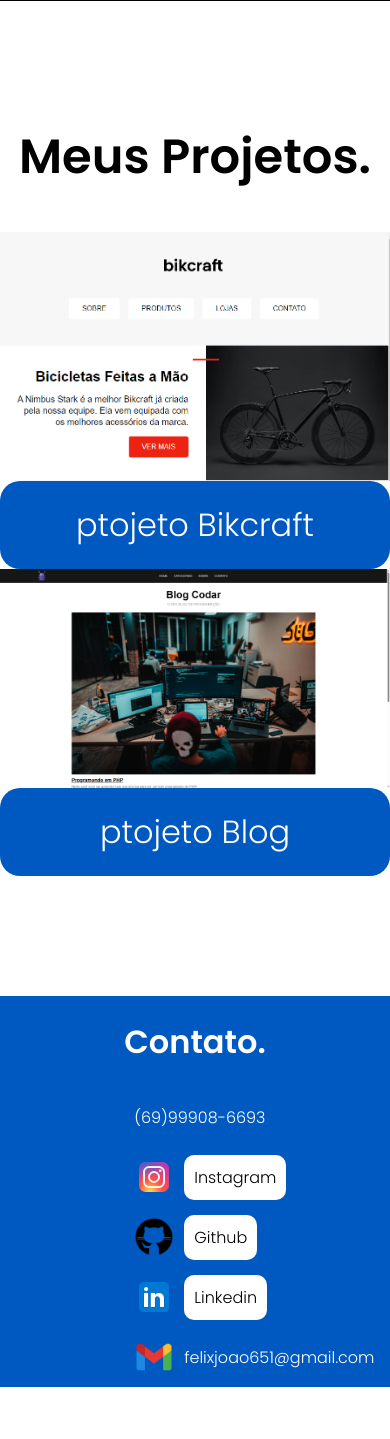
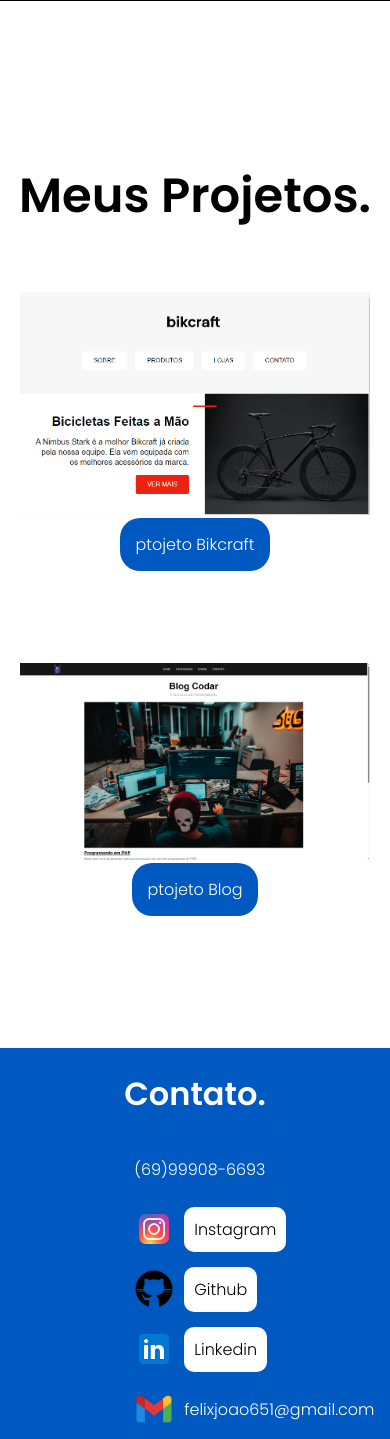
Before and after one commit to joaofelixss/joaofelixss.github.io, a PHP site: page / in a window 390 px wide. Shown: the part 2173-3612 px from the top of the page. Before the commit the page ends 3560 px from the top, so only its background shows below. Run offline with PHP 8.4, Linux system fonts and the light colour scheme.

Commit message:
portifolio

```diff
--- a/css/projetos.css
+++ b/css/projetos.css
@@ -1,32 +1,50 @@
-.projetos{
+.projetos {
+  display: grid;
+  justify-content: center;
   text-align: center;
+  margin-top: 120px;
   font-size: 2rem;
-  margin-top: 120px;
 }
 
-.imagem{
-  display: grid;
-  justify-content: center;
-  margin-bottom: 100px;
+.contanier {
+  display: flex;
   align-items: center;
-  max-width: 100%;
-  margin: 50px 500px;
+  gap: 100px;
 }
 
-.projetos a{
+.imagem {
+  max-width: 600px;
+}
+
+.imagem2 {
+  max-width: 700px;
+}
+
+.projetos a {
   color: #fff;
   background: #0059c1;
-  padding: 20px;
+  padding: 15px;
   border-radius: 20px;
+  font-size: 1rem;
 }
 
-.projetos a:hover{
-  color: #000;;
+.projetos a:hover {
+  color: #000;
   background: #fff;
 }
 
-@media(max-width:1500px){
-  .imagem{
-    margin: 0 auto;
+@media (max-width: 1100px) {
+  .contanier {
+    display: grid;
+    grid-template-columns: 1fr;
+  }
+  .imagem2 {
+    max-width: 600px;
   }
 }
+
+@media (max-width: 600px) {
+  .contanier {
+    padding: 20px;
+  }
+}
--- a/index.html
+++ b/index.html
@@ -59,12 +59,13 @@
   <article class="projetos" id="projetos" aria-label="projetos">
     <div>
       <h1>Meus Projetos<span>.</span></h1>
+    </div>
+    <div class="contanier">
       <div class="imagem">
         <img src="/img/Captura de tela 2023-05-17 113804.png" alt="projeto Bikcraft">
         <a href="./3°Projeto (Bikcraft)/index.html">ptojeto Bikcraft</a>
       </div>
-    </div>
-    <div class="imagem">
+      <div class="imagem2">
         <img src="/Captura de tela 2023-05-22 172853.png" alt="projeto Blog">
         <a href="http://localhost/curso_php/Projeto_Blog_PHP/">ptojeto Blog</a>
       </div>
```
Lines whose indentation alone changed are shown as unchanged.
